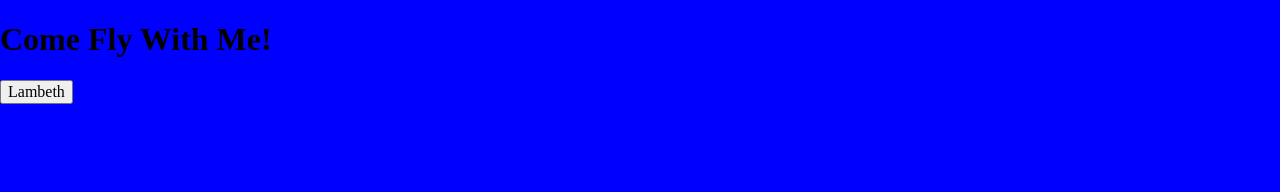
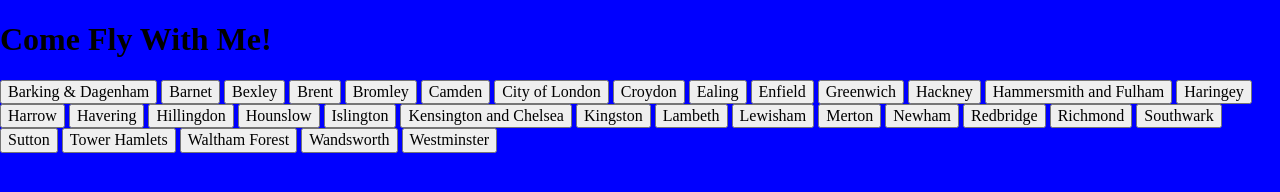
Before and after one commit to RymaTech/FAC-Week5-Project-Node, a website: page public/index.html in a window 1280 px wide. Drawn offline with Linux system fonts and the light colour scheme; files that its build step writes are made by us from their sources; no server answers; files whose address does not match are found by name.

Commit message:
add buttons

```diff
--- a/public/index.html
+++ b/public/index.html
@@ -10,7 +10,40 @@
   </head>
   <body>
     <h1>Come Fly With Me!</h1>
-    <button id="lambeth">Lambeth</button>
+    <button class="form__button" id="barkinganddagenham"><span>Barking & Dagenham</span></button>
+    <button class="form__button" id="barnet"><span>Barnet</span></button>
+    <button class="form__button" id="bexley"><span>Bexley</span></button>
+    <button class="form__button" id="brent"><span>Brent</span></button>
+    <button class="form__button" id="bromley"><span>Bromley</span></button>
+    <button class="form__button" id="camden"><span>Camden</span></button>
+    <button class="form__button" id="cityoflondon"><span>City of London</span></button>
+    <button class="form__button" id="croydon"><span>Croydon</span></button>
+    <button class="form__button" id="ealing"><span>Ealing</span></button>
+    <button class="form__button" id="enfield"><span>Enfield</span></button>
+    <button class="form__button" id="greenwich"><span>Greenwich</span></button>
+    <button class="form__button" id="hackney"><span>Hackney</span></button>
+    <button class="form__button" id="hammersmithandfulham"><span>Hammersmith and Fulham</span></button>
+    <button class="form__button" id="haringey"><span>Haringey</span></button>
+    <button class="form__button" id="harrow"><span>Harrow</span></button>
+    <button class="form__button" id="havering"><span>Havering</span></button>
+    <button class="form__button" id="hillingdon"><span>Hillingdon</span></button>
+    <button class="form__button" id="hounslow"><span>Hounslow</span></button>
+    <button class="form__button" id="islington"><span>Islington</span></button>
+    <button class="form__button" id="kensingtonandchelsea"><span>Kensington and Chelsea</span></button>
+    <button class="form__button" id="kingston"><span>Kingston</span></button>
+    <button class="form__button" id="lambeth"><span>Lambeth</span></button>
+    <button class="form__button" id="lewisham"><span>Lewisham</span></button>
+    <button class="form__button" id="merton"><span>Merton</span></button>
+    <button class="form__button" id="newham"><span>Newham</span></button>
+    <button class="form__button" id="redbridge"><span>Redbridge</span></button>
+    <button class="form__button" id="richmond"><span>Richmond</span></button>
+    <button class="form__button" id="southwark"><span>Southwark</span></button>
+    <button class="form__button" id="sutton"><span>Sutton</span></button>
+    <button class="form__button" id="towerhamlets"><span>Tower Hamlets</span></button>
+    <button class="form__button" id="walthamforest"><span>Waltham Forest</span></button>
+    <button class="form__button" id="wandsworth"><span>Wandsworth</span></button>
+    <button class="form__button" id="westminster"><span>Westminster</span></button>
+
     <script src="public/DOM.js"></script>
   </body>
 </html>
```
